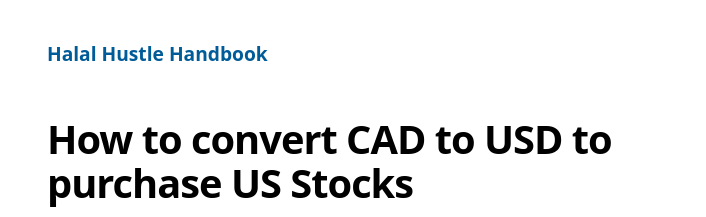
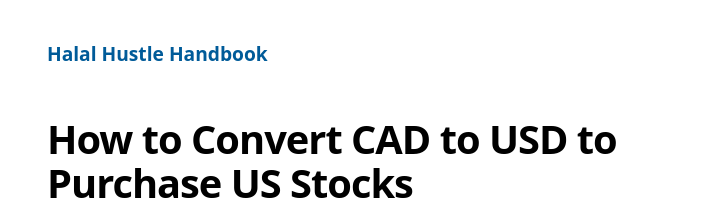
Before and after one commit to Sadat21/blog, a Gatsby site: page /2024-10-01-spus-hlal/ in a window 1280 px wide. Shown: the top 217 px of the page, without its empty margins (277-983 px from the left). Built offline with nearby package versions, Linux system fonts and the light colour scheme; Gatsby itself is replaced by a stand-in of ours.

Commit message:
Make title title case

```diff
--- a/content/blog/2024-10-01-spus-hlal/index.md
+++ b/content/blog/2024-10-01-spus-hlal/index.md
@@ -1,5 +1,5 @@
 ---
-title: "How to convert CAD to USD to purchase US Stocks"
+title: "How to Convert CAD to USD to Purchase US Stocks"
 date: 2024-10-01
 description: "This guide teaches you how to perform Norbert's gambit to convert CAD to USD so you can purchase USD ETFs like SPUS on Questrade."
 ---
```
